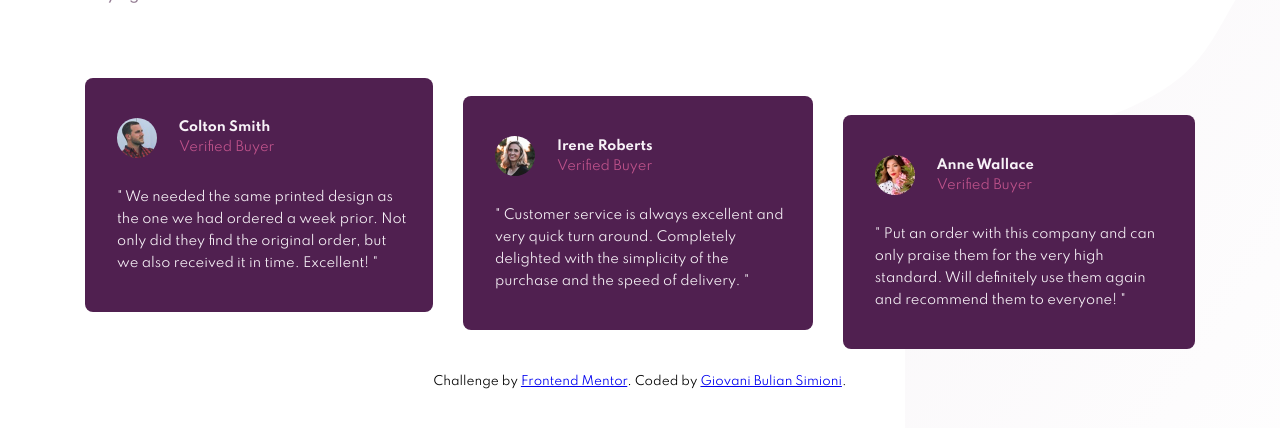
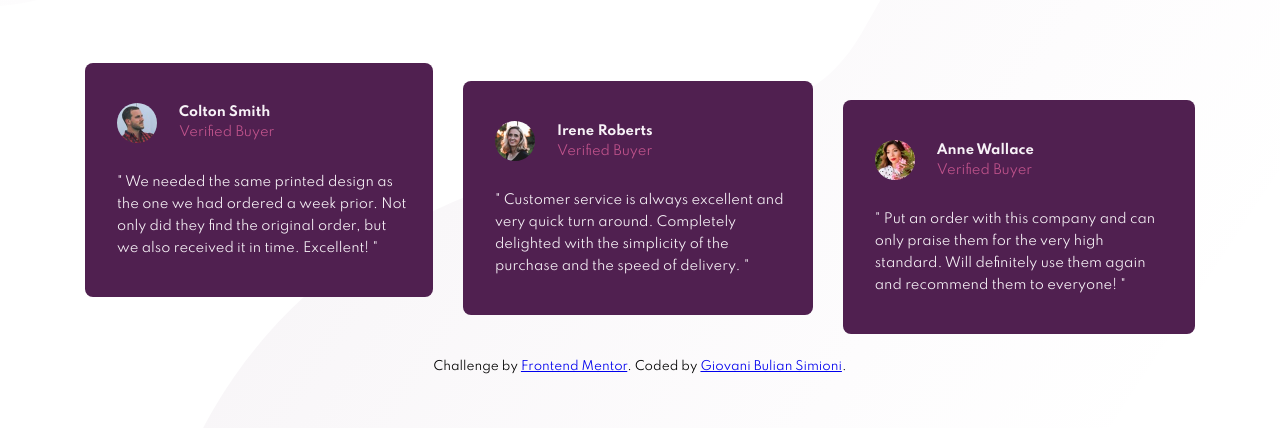
Before and after one commit to giovanibs/social-proof-section, a plain HTML site: page index.html in a window 1280 px wide. Shown: the part 356-784 px from the top of the page. Drawn offline with Linux system fonts and the light colour scheme.

Commit message:
fixed desktop bg

```diff
--- a/css/style.css
+++ b/css/style.css
@@ -159,9 +159,10 @@ body {
 }
 
 .attribution {
-    height: 3rem;
+    min-height: 3rem;
     font-size: 1.2rem;
-    padding: 2.6rem;
+    margin-top: 2.6rem;
+    margin-bottom: 2.6rem;
     text-align: center;
 }
 
@@ -176,6 +177,10 @@ body {
 
 @media (min-width: 1200px)
 {
+   body {
+    background-image: url(../images/bg-pattern-top-desktop.svg), url(../images/bg-pattern-bottom-desktop.svg);
+
+   }
 
     .social-proof {
         max-width: unset;
```
